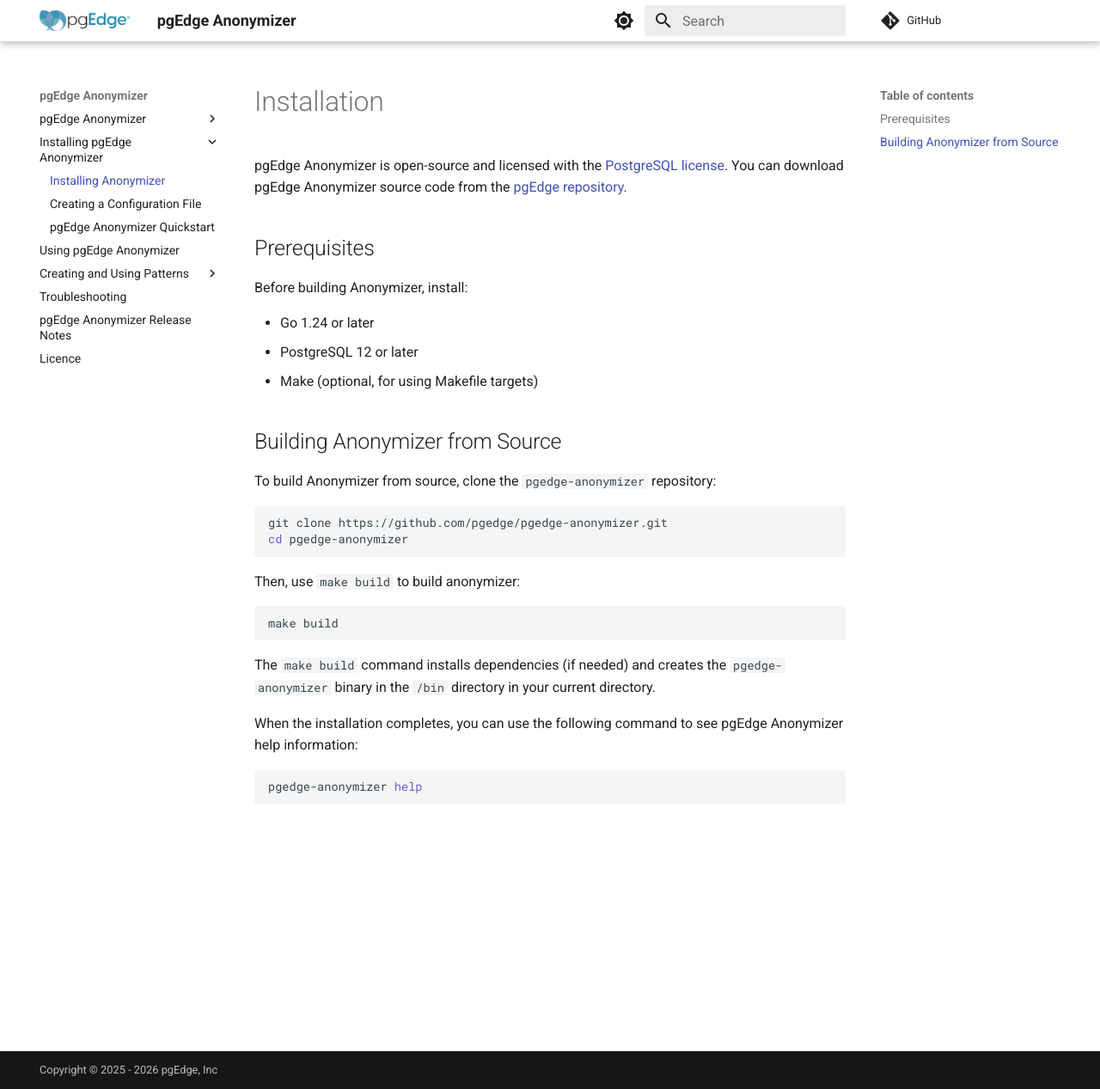
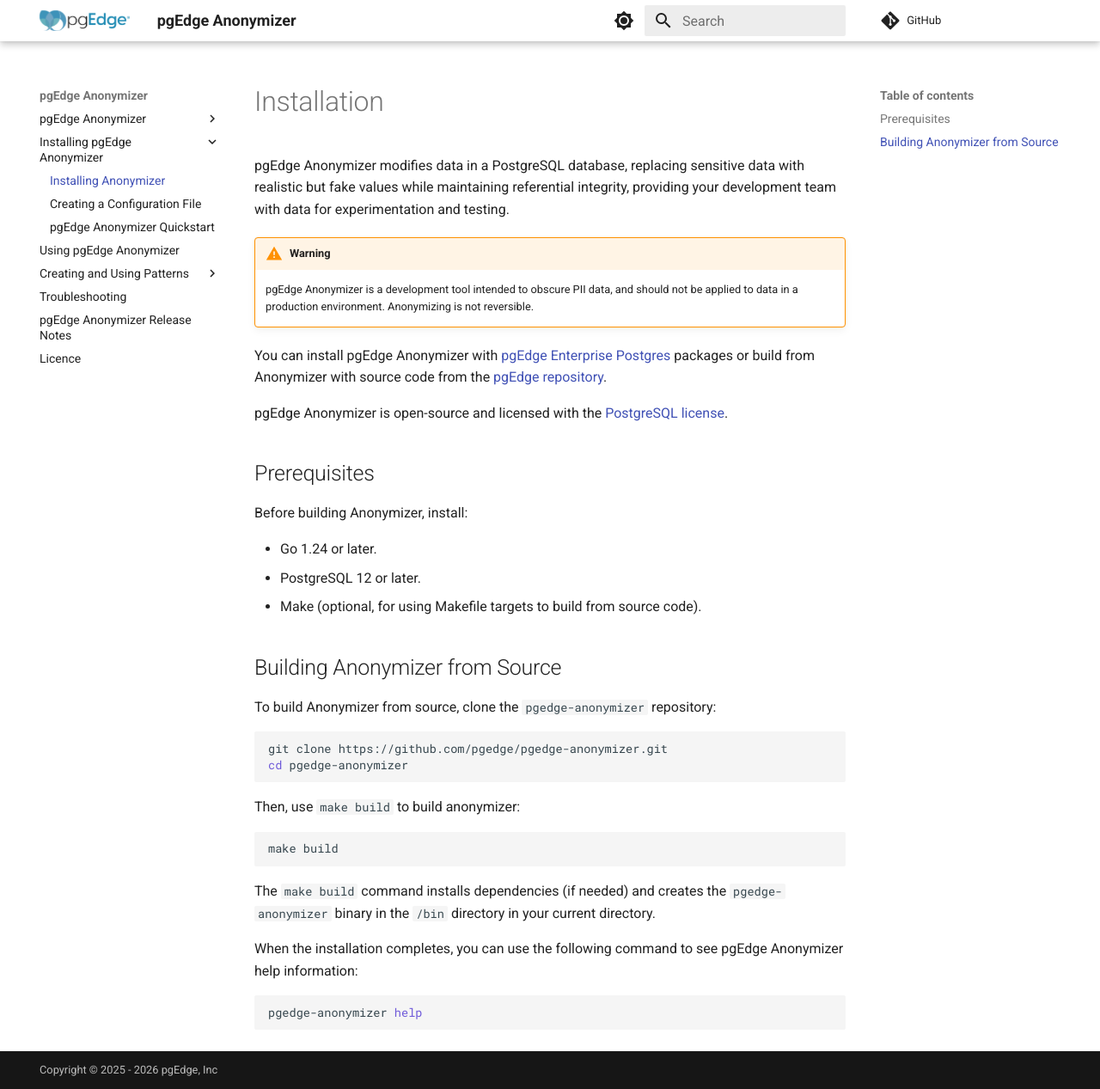
Before and after one commit to pgEdge/pgedge-anonymizer, an MkDocs documentation site: the page built from docs/installation.md, in a window 1280 px wide and 1267 px high. Shown: the whole window at 86% size. Built offline with MkDocs 1.6.1 and Material for MkDocs 9.7.7, drawn with Linux system fonts in a browser that asks for light colours; comment, search, counter and statistics services are not loaded.

Commit message:
Updated installation.md to add mention and link to PEP packages; added a bit of content about function and irreversibility of the tool

````diff
--- a/docs/installation.md
+++ b/docs/installation.md
@@ -1,18 +1,36 @@
 # Installation
 
-pgEdge Anonymizer is open-source and licensed with the [PostgreSQL license](LICENCE.md).  You can download pgEdge Anonymizer source code from the [pgEdge repository](https://github.com/pgEdge/pgedge-anonymizer).
+pgEdge Anonymizer modifies data in a PostgreSQL database, replacing sensitive
+data with realistic but fake values while maintaining referential integrity,
+providing your development team with data for experimentation and testing.
+
+!!! warning
+
+    pgEdge Anonymizer is a development tool intended to obscure PII data, and
+    should not be applied to data in a production environment. Anonymizing is
+    not reversible.
+
+You can install pgEdge Anonymizer with
+[pgEdge Enterprise Postgres](https://docs.pgedge.com/enterprise/) packages
+or build from Anonymizer with source code from the
+[pgEdge repository](https://github.com/pgEdge/pgedge-anonymizer).
+
+pgEdge Anonymizer is open-source and licensed with the
+[PostgreSQL license](LICENCE.md).
+
 
 ## Prerequisites
 
 Before building Anonymizer, install:
 
-- Go 1.24 or later
-- PostgreSQL 12 or later
-- Make (optional, for using Makefile targets)
+- Go 1.24 or later.
+- PostgreSQL 12 or later.
+- Make (optional, for using Makefile targets to build from source code).
 
 ## Building Anonymizer from Source
 
-To build Anonymizer from source, clone the `pgedge-anonymizer` repository:
+To build Anonymizer from source, clone the `pgedge-anonymizer`
+repository:
 
 ```bash
 git clone https://github.com/pgedge/pgedge-anonymizer.git
@@ -25,9 +43,11 @@ Then, use `make build` to build anonymizer:
 make build
 ```
 
-The `make build` command installs dependencies (if needed) and creates the `pgedge-anonymizer` binary in the `/bin` directory in your current directory.
+The `make build` command installs dependencies (if needed) and creates the
+`pgedge-anonymizer` binary in the `/bin` directory in your current directory.
 
-When the installation completes, you can use the following command to see pgEdge Anonymizer help information:
+When the installation completes, you can use the following command to see
+pgEdge Anonymizer help information:
 
 ```bash
 pgedge-anonymizer help
````
